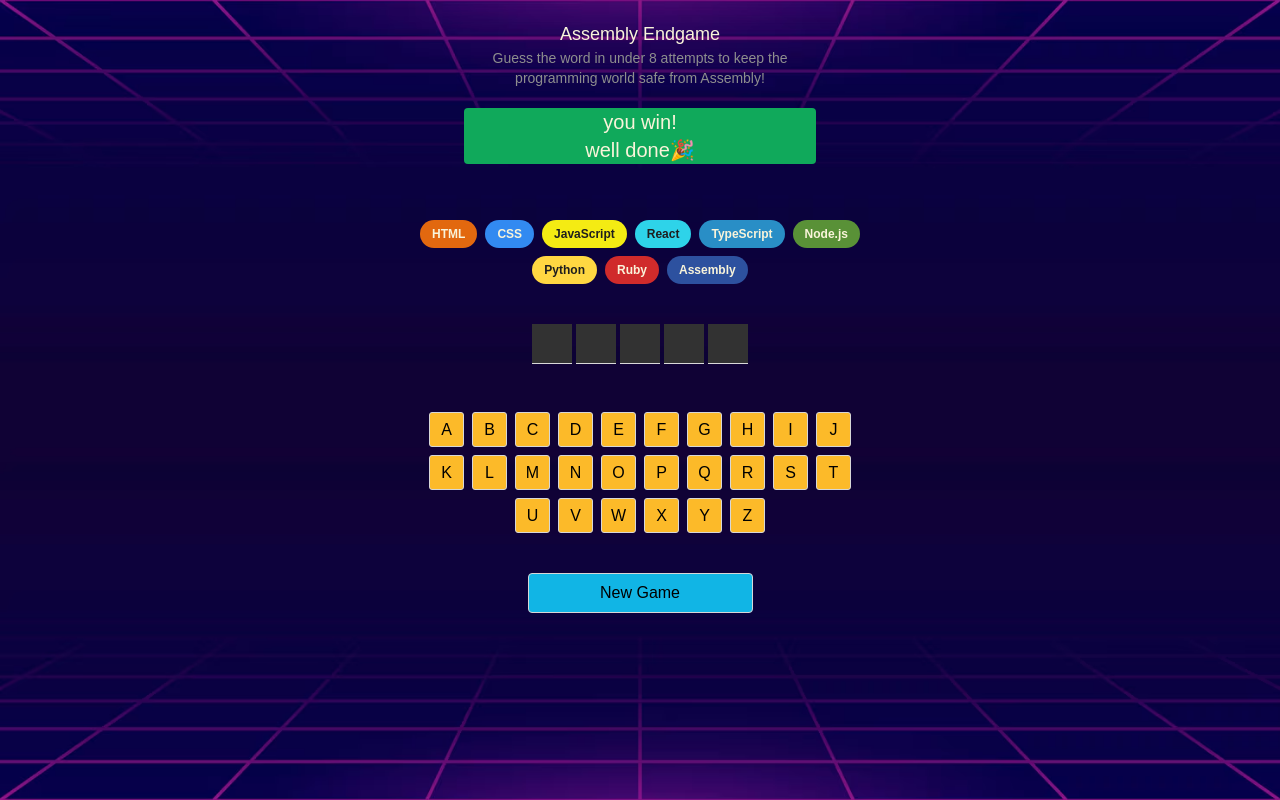
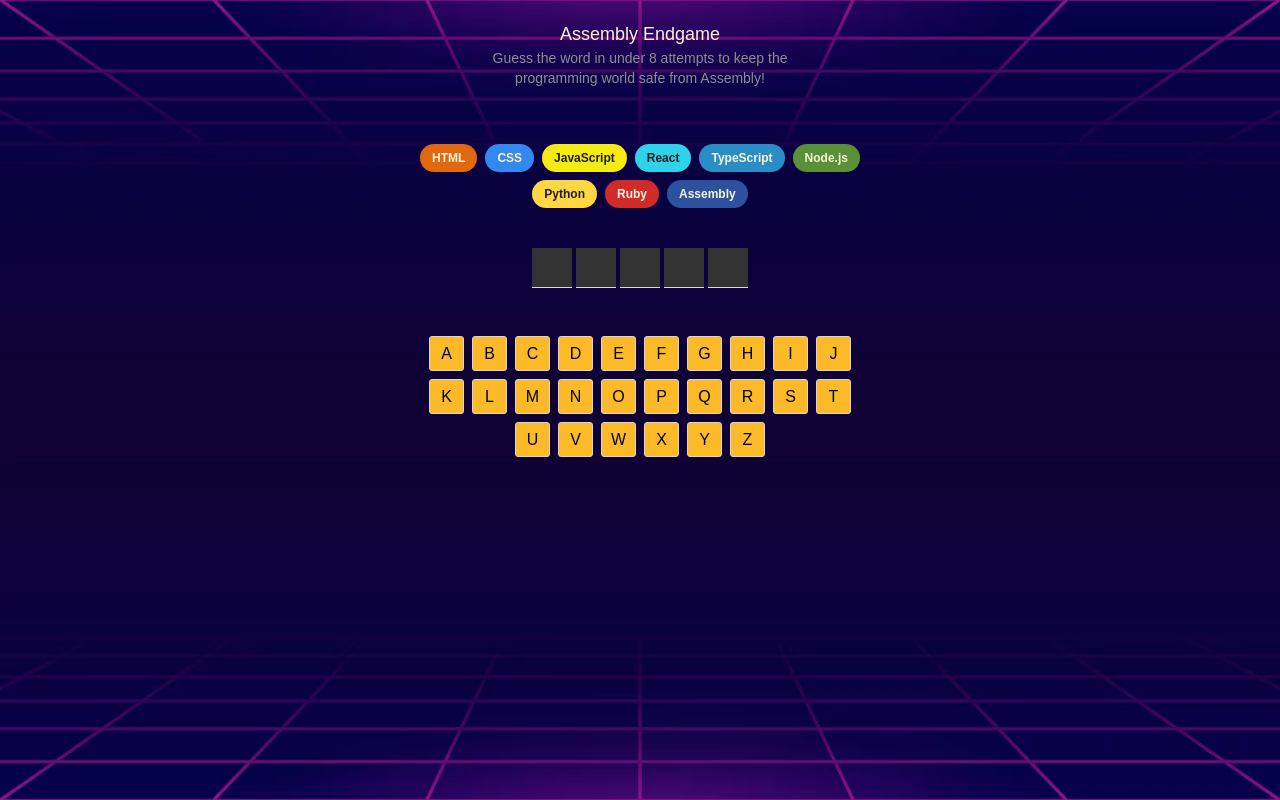
Before and after one commit to 0Kareem0/Assembly-Endgame, a React (Vite) app in the folder project-00022/: page / in a window 1280 px wide. Built offline with nearby package versions, Linux system fonts and the light colour scheme; a web font is replaced by a local one.

Commit message:
handle win or lose msg and gameOver

```diff
--- a/project-00022/package.json
+++ b/project-00022/package.json
@@ -15,14 +15,17 @@
   },
   "devDependencies": {
     "@eslint/js": "^9.39.1",
+    "@tailwindcss/cli": "^4.1.18",
     "@tailwindcss/vite": "^4.1.18",
     "@types/react": "^19.2.5",
     "@types/react-dom": "^19.2.3",
     "@vitejs/plugin-react": "^5.1.1",
+    "autoprefixer": "^10.4.23",
     "eslint": "^9.39.1",
     "eslint-plugin-react-hooks": "^7.0.1",
     "eslint-plugin-react-refresh": "^0.4.24",
     "globals": "^16.5.0",
+    "postcss": "^8.5.6",
     "tailwindcss": "^4.1.18",
     "vite": "^7.3.0"
   }
--- a/project-00022/src/App.jsx
+++ b/project-00022/src/App.jsx
@@ -10,7 +10,9 @@
 const wrongGuessCount = guessedLetters.filter(letter => !currentWord.includes(letter)).length
     console.log(wrongGuessCount)
 
-
+    const gameLost =  wrongGuessCount === languages.length - 1
+    const gameWon = currentWord.split("").every(letter => guessedLetters.includes((letter)))
+    const gameOver = gameLost || gameWon
 
     function handleGuessedLetters(letter) {
         setGuessedLetters(prevLetters =>
@@ -52,7 +54,7 @@
   const letterElements = currentWord.split("").map((letter,i) => (
 
       <span
-      className=" w-[40px] h-[40px] bg-[#323232] flex items-center justify-center text-lg border-b "
+      className=" w-[40px] h-[40px] bg-[#323232] flex items-center justify-center text-lg border-b  "
           key={i}>
         {guessedLetters.includes(letter)? letter.toUpperCase() : ""}</span>
   ))
@@ -61,6 +63,7 @@
   const lettersMapping =alphabet.split("").map((letter,i)=>(
       <button
           className={`
+
   w-[35px] h-[35px]
   border border-[#D7D7D7]
   rounded-[3px]
@@ -81,13 +84,14 @@
       </button>
   ))
 
-  return <main className="flex flex-col items-center "  >
+  return <main className="flex flex-col items-center  "  >
     <header>
       <h1 className=" text-center text-[#F9F4DA] text-lg ">Assembly Endgame</h1>
     <p className=" text-center text-sm text-[#8E8E8E] max-w-[350px]">Guess the word in under 8 attempts to keep the programming world safe from Assembly!</p>
     </header>
-    <section className="text-center border-s-[#10A95B] bg-[#10A95B] rounded-sm text-xl  text-[#F9F4DA] mt-5 w-88 h-14 ">you win! <br /> well done🎉</section>
-<section className="flex flex-wrap justify-center gap-2 pt-8 mt-6 max-w-md mx-auto">
+      {gameWon ? <section className="text-center border-s-[#10A95B] bg-[#10A95B] rounded-sm text-xl  text-[#F9F4DA] mt-5 w-88 h-14 ">you win! <br /> well done🎉</section> :null}
+      {gameLost ? <section className="text-center border-s-[#BA2A2A] bg-[#BA2A2A] rounded-sm text-xl  text-[#F9F4DA] mt-5 w-full ">Game over! <br /> You lose! Better start learning Assembly 😭</section> :null}
+      <section className="flex flex-wrap justify-center gap-2 pt-8 mt-6 max-w-md mx-auto">
   {languagesEle}
 </section>
 
@@ -99,11 +103,11 @@
  ">{lettersMapping}</section>
 
     <section className="flex justify-center pt-4 mt-6 max-w-md mx-auto" >
-    <button
-        className=" text-black bg-[#11B5E5] border border-[#D7D7D7] rounded w-[225px] h-[40px] px-3 py-1.5 block mx-auto cursor-pointer"
-    >
-      New Game
-    </button>
+        { gameOver ? <button
+            className=" text-black bg-[#11B5E5] border border-[#D7D7D7] rounded w-[225px] h-[40px] px-3 py-1.5 block mx-auto cursor-pointer"
+        >
+            New Game
+        </button> : null}
     </section>
   </main>
 
```
Also changed, not shown: 1 other file (tests, documents, lock files or other folders).
